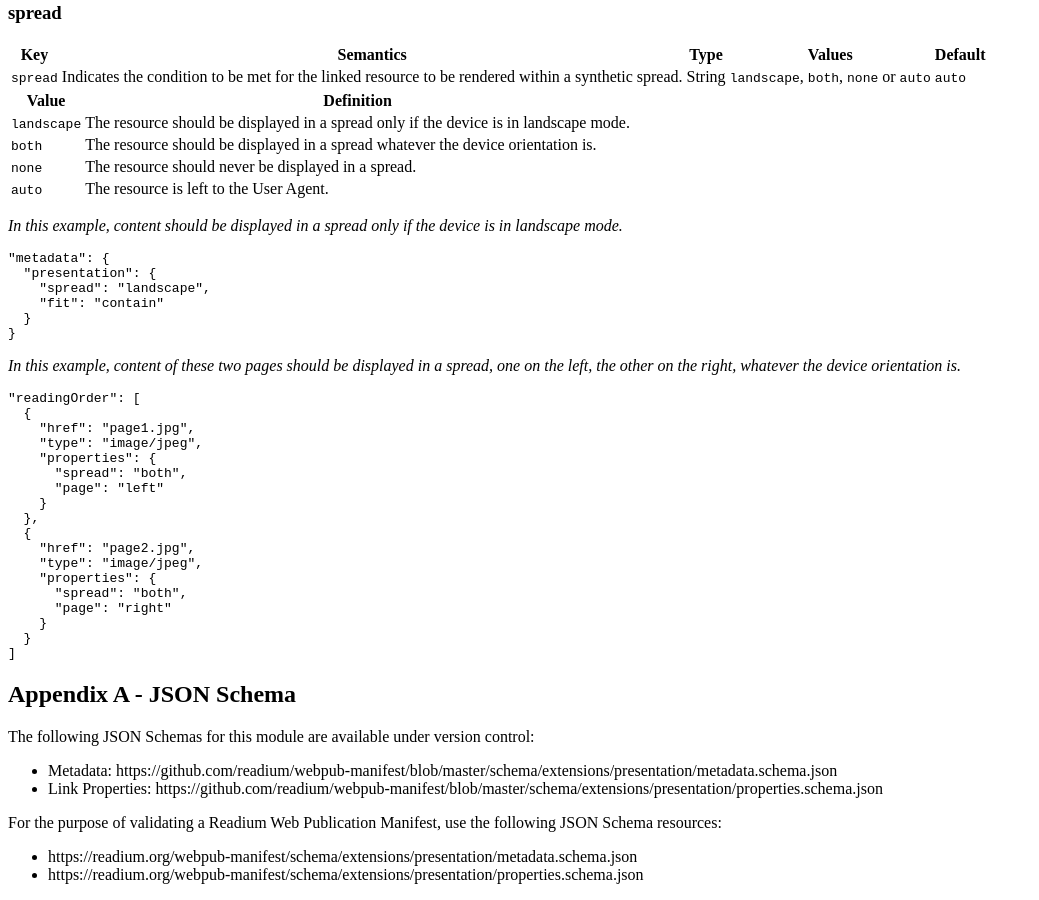
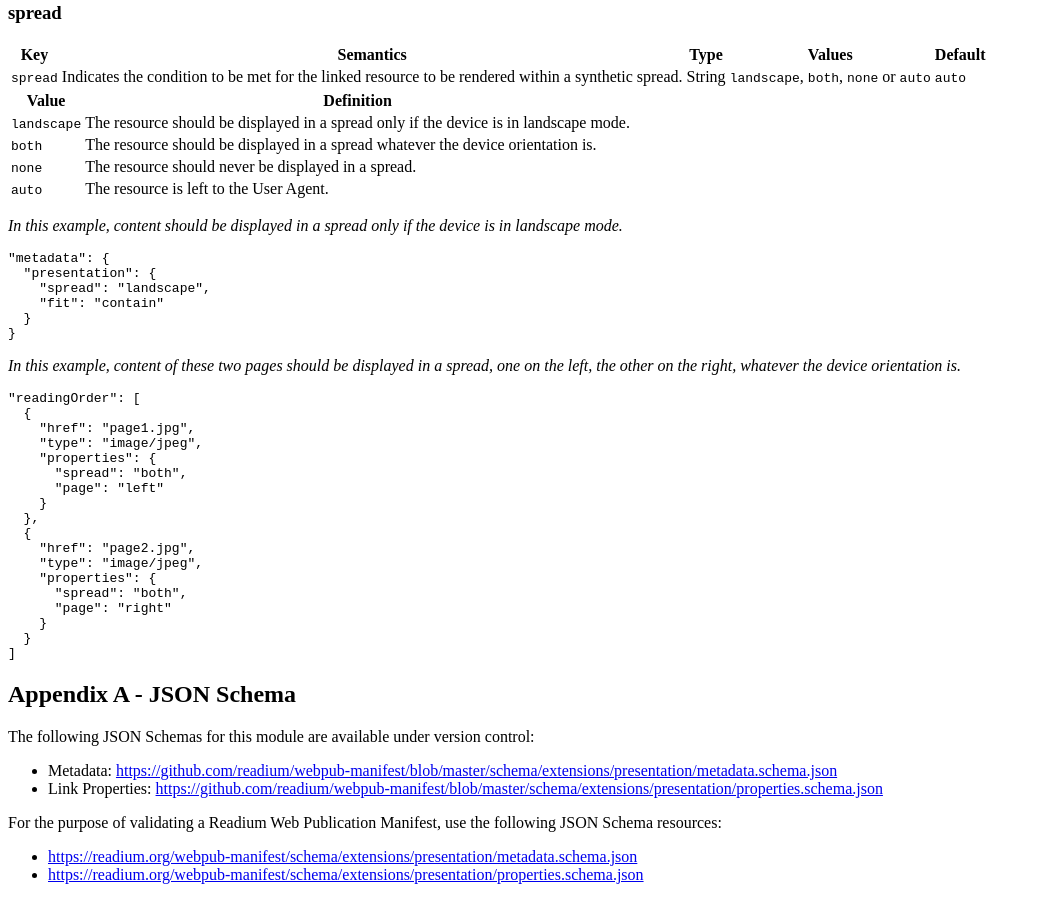
Before and after one commit to readium/webpub-manifest, a Jekyll site: the page built from modules/presentation.md, in a window 1280 px wide and 900 px high, scrolled down 3466 px. Shown: the whole window, without its empty margins (0-1039 px from the left). Built offline with Jekyll 4.4.1, drawn with Linux system fonts in a browser that asks for light colours; our own code applies the rules of GitHub Pages for plain Markdown files; comment, search, counter and statistics services are not loaded; some of the changed lines change nothing that is shown.

Commit message:
Added missing links in the presentation module

```diff
--- a/modules/presentation.md
+++ b/modules/presentation.md
@@ -260,10 +260,10 @@ The `page` property is meant to provide a hint to Use Agents that rely on synthe
 
 The following JSON Schemas for this module are available under version control:
 
-- Metadata: https://github.com/readium/webpub-manifest/blob/master/schema/extensions/presentation/metadata.schema.json
-- Link Properties: https://github.com/readium/webpub-manifest/blob/master/schema/extensions/presentation/properties.schema.json
+- Metadata: <https://github.com/readium/webpub-manifest/blob/master/schema/extensions/presentation/metadata.schema.json>
+- Link Properties: <https://github.com/readium/webpub-manifest/blob/master/schema/extensions/presentation/properties.schema.json>
 
 For the purpose of validating a Readium Web Publication Manifest, use the following JSON Schema resources:
 
-- https://readium.org/webpub-manifest/schema/extensions/presentation/metadata.schema.json
-- https://readium.org/webpub-manifest/schema/extensions/presentation/properties.schema.json
+- <https://readium.org/webpub-manifest/schema/extensions/presentation/metadata.schema.json>
+- <https://readium.org/webpub-manifest/schema/extensions/presentation/properties.schema.json>
```
